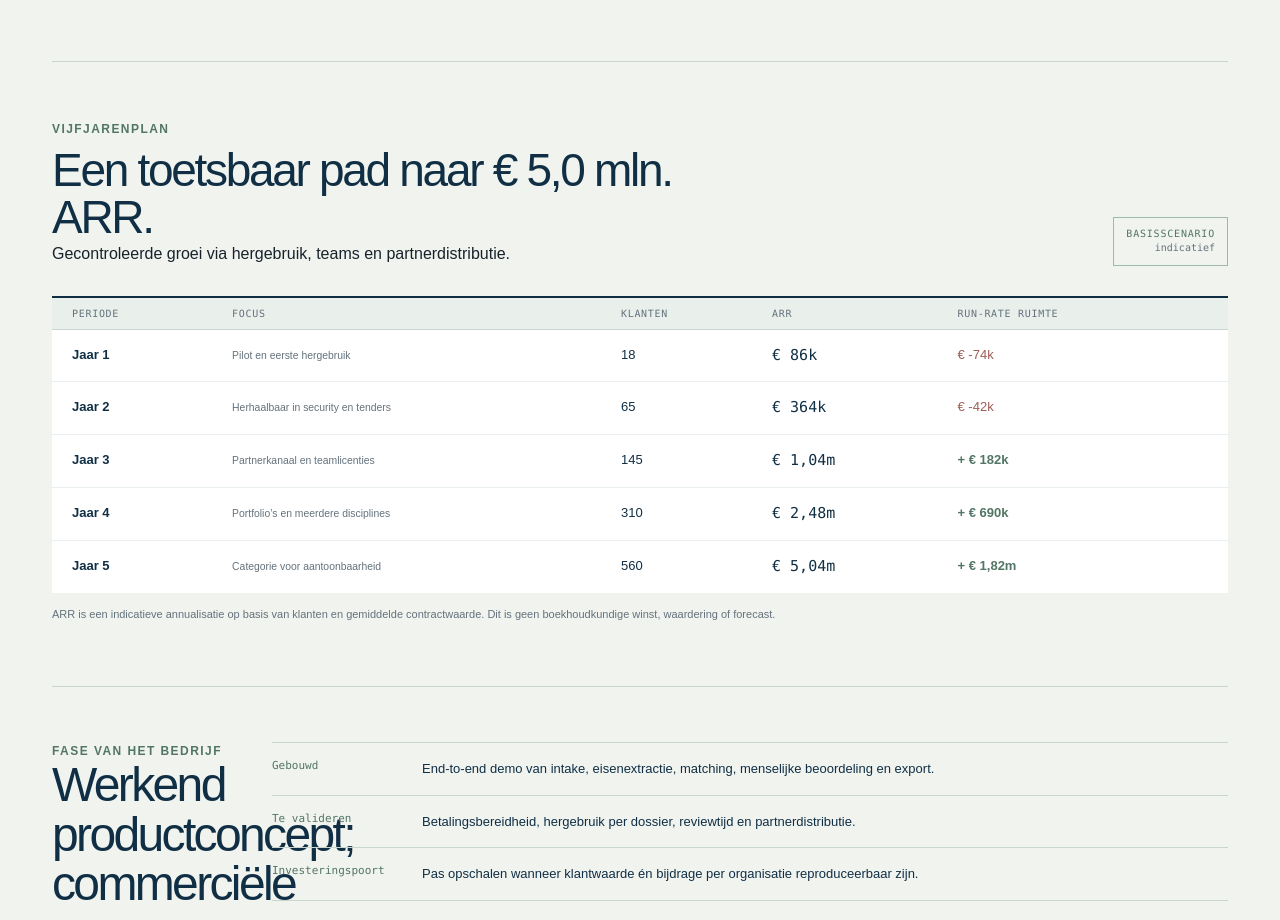
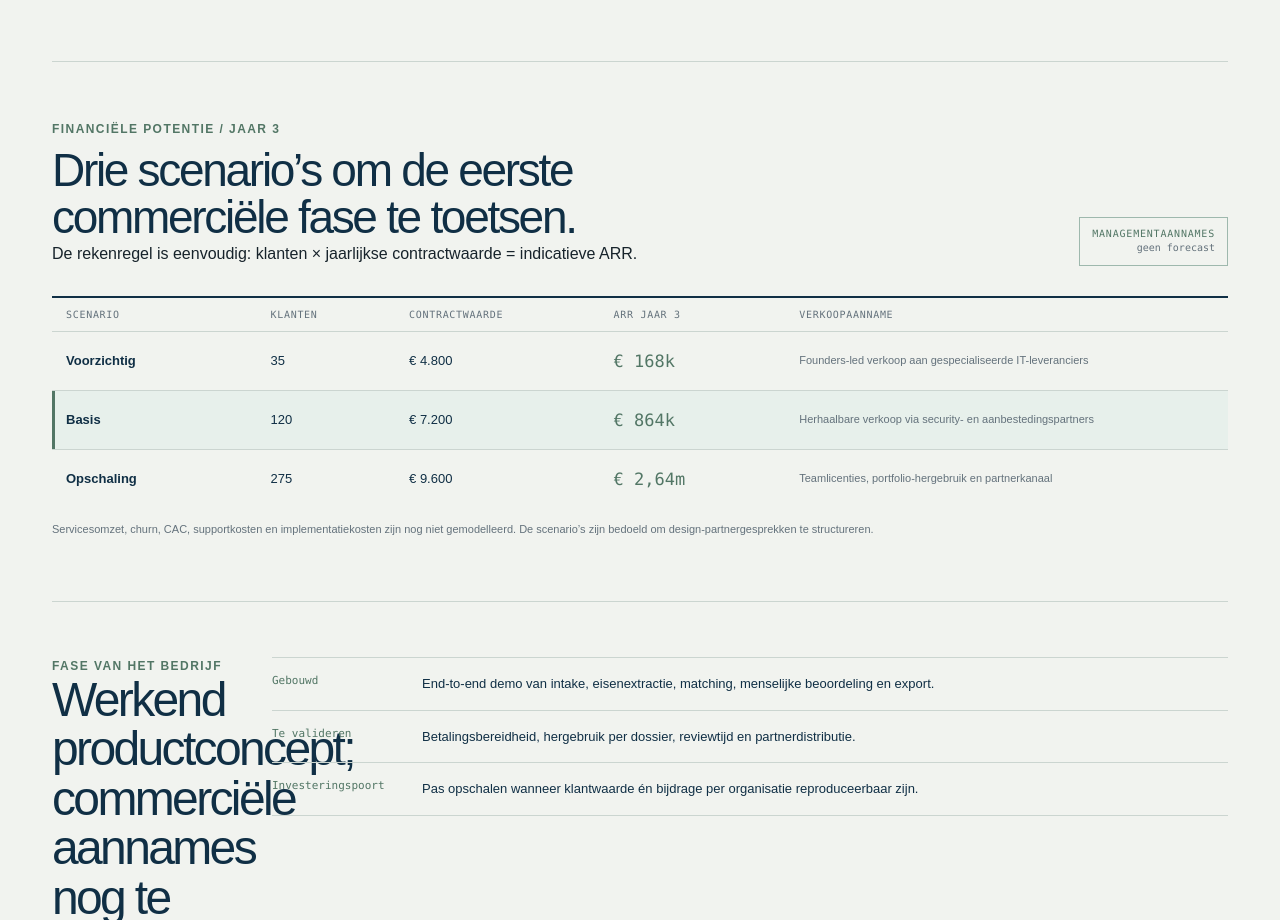
Before and after one commit to oli4vos/Compliance-in-control, a Next.js app: page /investeerders in a window 1280 px wide. Shown: the part 3040-3960 px from the top of the page. Built offline with nearby package versions, Linux system fonts and the light colour scheme.

Commit message:
Refine investor UX and scenarios

```diff
--- a/app/globals.css
+++ b/app/globals.css
@@ -290,6 +290,9 @@ body { background: #f1f3ef; }
 .investor-risks { grid-template-columns:1fr 1fr; gap:64px; }.risk-list { display:grid; grid-template-columns:1fr 1fr; gap:0 26px; border-top:1px solid var(--navy); }.risk-list article { padding:15px 0; border-bottom:1px solid var(--line); }.risk-list b { color:var(--navy); font-size:13px; }.risk-list p { margin-top:6px; color:var(--muted); font-size:11px; line-height:1.48; }
 .assumption-banner { display:flex; gap:16px; align-items:flex-start; margin:0 0 35px; padding:16px 18px; color:var(--navy); background:var(--accent-soft); border-left:3px solid var(--green); }.assumption-banner b,.assumption-banner span { display:block; }.assumption-banner b { min-width:220px; font-size:12px; }.assumption-banner span { color:var(--muted); font-size:11px; line-height:1.5; }.investor-close { display:grid; grid-template-columns:1.2fr .8fr auto; align-items:end; gap:35px; padding:50px 0 15px; border-top:1px solid var(--navy); }.investor-close h2 { max-width:670px; margin-top:10px; color:var(--navy); font-size:clamp(29px,3.8vw,48px); line-height:1.03; letter-spacing:-.055em; }.investor-close > div { padding-left:20px; border-left:1px solid #b8c9c4; }.investor-close > div span,.investor-close > div strong,.investor-close > div small { display:block; }.investor-close > div span { color:var(--green); font:10px var(--font-data); text-transform:uppercase; letter-spacing:.08em; }.investor-close > div strong { margin-top:8px; color:var(--navy); font:19px var(--font-data); }.investor-close > div small { max-width:240px; margin-top:8px; color:var(--muted); font-size:10px; line-height:1.45; }
 @media (max-width:900px) { .investor-page { padding-left:18px; padding-right:18px; }.investor-nav { gap:12px; }.investor-nav-links { display:none; }.investor-hero,.investor-problem-model,.investor-market,.investor-evidence { grid-template-columns:1fr; gap:26px; padding-top:42px; padding-bottom:48px; }.investor-hero h1 { font-size:52px; }.investor-market-path,.metric-ribbon,.investor-milestones,.investor-risks,.investor-close { grid-template-columns:1fr; }.investor-market-path { gap:18px; }.metric-ribbon { grid-template-columns:1fr 1fr; }.metric-ribbon div:nth-child(2) { border-right:0; }.metric-ribbon div:nth-child(3),.metric-ribbon div:nth-child(4) { border-top:1px solid var(--line); }.investor-milestones { gap:36px; }.defensibility { padding-left:0; padding-top:25px; border-left:0; border-top:1px solid #b8c9c4; }.investor-risks { gap:28px; }.investor-close { align-items:start; gap:24px; }.investor-close > div { padding-left:0; padding-top:16px; border-left:0; border-top:1px solid #b8c9c4; }.assumption-banner { display:block; }.assumption-banner span { margin-top:8px; }.risk-list { grid-template-columns:1fr; } }
+
+.scenario-table { margin-top:30px; border-top:2px solid var(--navy); }.scenario-table-head,.scenario-table-row { display:grid; grid-template-columns:1fr .65fr 1fr .9fr 2.2fr; gap:16px; align-items:center; }.scenario-table-head { padding:11px 14px; color:var(--muted); font:10px var(--font-data); letter-spacing:.07em; text-transform:uppercase; }.scenario-table-row { padding:19px 14px; border-top:1px solid var(--line); color:var(--navy); font-size:13px; }.scenario-table-row small { color:var(--muted); font-size:11px; line-height:1.4; }.scenario-table-row b { color:var(--green); font:17px var(--font-data); }.scenario-table-row.is-focus { background:var(--accent-soft); box-shadow:inset 3px 0 var(--accent); }
+@media (max-width:900px) { .scenario-table-head,.scenario-table-row { grid-template-columns:1fr 1fr 1fr; gap:10px; }.scenario-table-head span:nth-child(5),.scenario-table-row small { grid-column:1/-1; }.scenario-table-row { padding:16px 10px; } }
 @media (max-width: 900px) {
   .landing-hero { gap: 42px; }
   .workflow-grid { grid-template-columns: 1fr; }
--- a/app/investeerders/page.tsx
+++ b/app/investeerders/page.tsx
@@ -8,12 +8,10 @@ export const metadata = {
   description: "De investeerderscase van IPC: probleem, bewijslaag, markttoegang, economie en validatieplan.",
 };
 
-const forecast = [
-  ["Jaar 1", "Pilot en eerste hergebruik", "18", "€ 86k", "€ -74k"],
-  ["Jaar 2", "Herhaalbaar in security en tenders", "65", "€ 364k", "€ -42k"],
-  ["Jaar 3", "Partnerkanaal en teamlicenties", "145", "€ 1,04m", "+ € 182k"],
-  ["Jaar 4", "Portfolio’s en meerdere disciplines", "310", "€ 2,48m", "+ € 690k"],
-  ["Jaar 5", "Categorie voor aantoonbaarheid", "560", "€ 5,04m", "+ € 1,82m"],
+const scenarios = [
+  ["Voorzichtig", "35", "€ 4.800", "€ 168k", "Founders-led verkoop aan gespecialiseerde IT-leveranciers"],
+  ["Basis", "120", "€ 7.200", "€ 864k", "Herhaalbare verkoop via security- en aanbestedingspartners"],
+  ["Opschaling", "275", "€ 9.600", "€ 2,64m", "Teamlicenties, portfolio-hergebruik en partnerkanaal"],
 ];
 
 export default function InvesteerdersPage() {
@@ -35,7 +33,7 @@ export default function InvesteerdersPage() {
 
     <section className="investor-economics" id="economie"><div className="section-head"><div><p className="eyebrow">UNIT ECONOMICS / BASISSCENARIO</p><h2>Omzet groeit met hergebruik, niet met een groter documententeam.</h2></div><p className="section-note">Werkhypothese: jaarlijkse workspace-licentie met team- en partneruitbreiding. Servicesomzet en churn zijn nog niet in deze indicatie opgenomen.</p></div><div className="metric-ribbon"><div><small>Gem. contractwaarde jaar 3</small><strong>€ 7.200</strong><span>per organisatie per jaar</span></div><div><small>Brutomarge-hypothese</small><strong>78%</strong><span>software en lokale extractie</span></div><div><small>Terugkerend hergebruik</small><strong>3,4×</strong><span>doel per bewijsstuk</span></div><div><small>Bijdrage per team</small><strong>€ 18k</strong><span>voor vaste kosten</span></div></div></section>
 
-    <section className="investor-forecast"><div className="forecast-head"><div><p className="eyebrow">VIJFJARENPLAN</p><h2>Een toetsbaar pad naar € 5,0 mln. ARR.</h2><p>Gecontroleerde groei via hergebruik, teams en partnerdistributie.</p></div><div className="scenario-stamp">BASISSCENARIO<br /><b>indicatief</b></div></div><div className="forecast-table-wrap"><table className="forecast-table"><thead><tr><th>Periode</th><th>Focus</th><th>Klanten</th><th>ARR</th><th>Run-rate ruimte</th></tr></thead><tbody>{forecast.map(([year, focus, customers, arr, room]) => <tr key={year}><td><strong>{year}</strong></td><td><small>{focus}</small></td><td>{customers}</td><td className="arr-cell"><b>{arr}</b></td><td className={room.startsWith("+") ? "positive" : "negative"}>{room}</td></tr>)}</tbody></table></div><p className="forecast-footnote">ARR is een indicatieve annualisatie op basis van klanten en gemiddelde contractwaarde. Dit is geen boekhoudkundige winst, waardering of forecast.</p></section>
+    <section className="investor-forecast"><div className="forecast-head"><div><p className="eyebrow">FINANCIËLE POTENTIE / JAAR 3</p><h2>Drie scenario’s om de eerste commerciële fase te toetsen.</h2><p>De rekenregel is eenvoudig: klanten × jaarlijkse contractwaarde = indicatieve ARR.</p></div><div className="scenario-stamp">MANAGEMENTAANNAMES<br /><b>geen forecast</b></div></div><div className="scenario-table"><div className="scenario-table-head"><span>Scenario</span><span>Klanten</span><span>Contractwaarde</span><span>ARR jaar 3</span><span>Verkoopaanname</span></div>{scenarios.map(([name, customers, arpa, arr, note]) => <div className={`scenario-table-row ${name === "Basis" ? "is-focus" : ""}`} key={name}><strong>{name}</strong><span>{customers}</span><span>{arpa}</span><b>{arr}</b><small>{note}</small></div>)}</div><p className="forecast-footnote">Servicesomzet, churn, CAC, supportkosten en implementatiekosten zijn nog niet gemodelleerd. De scenario’s zijn bedoeld om design-partnergesprekken te structureren.</p></section>
 
     <section className="investor-evidence" id="bewijsplan"><div><p className="eyebrow">FASE VAN HET BEDRIJF</p><h2>Werkend productconcept; commerciële aannames nog te bewijzen.</h2></div><dl className="evidence-ledger"><div><dt>Gebouwd</dt><dd>End-to-end demo van intake, eisenextractie, matching, menselijke beoordeling en export.</dd></div><div><dt>Te valideren</dt><dd>Betalingsbereidheid, hergebruik per dossier, reviewtijd en partnerdistributie.</dd></div><div><dt>Investeringspoort</dt><dd>Pas opschalen wanneer klantwaarde én bijdrage per organisatie reproduceerbaar zijn.</dd></div></dl></section>
 
--- a/investor.html
+++ b/investor.html
@@ -12,7 +12,7 @@
       <section class="split-section" id="model"><div><p class="eyebrow">HET PROBLEEM</p><h2>De schaarse tijd van security- en aanbestedingsteams verdwijnt in het ordenen van bewijs.</h2><p>Hetzelfde antwoord wordt opnieuw gezocht in policies, audits, model cards en spreadsheets. Daardoor blijven scope en hiaten te lang onduidelijk.</p></div><div class="steps"><div><b>01</b><span>Uitvraag en documenten vastleggen.</span></div><div><b>02</b><span>Concept-eisen en bronfragmenten traceerbaar maken.</span></div><div><b>03</b><span>Bewijs voorstellen met fragment, score en waarschuwingen.</span></div><div><b>04</b><span>De eigenaar laat beoordelen, opvolgen en exporteren.</span></div></div></section>
       <section class="market" id="markt"><div><p class="eyebrow">WAAROM NU / EERSTE MARKT</p><h2>Begin smal waar de vraag terugkomt en de waarde snel zichtbaar is.</h2><p>De eerste wedge is terugkerend bewijswerk bij Nederlandse IT- en AI-leveranciers. Elke nieuwe uitvraag gebruikt dezelfde bewijsbibliotheek, terwijl menselijke eigenaars de kwaliteit bewaken.</p></div><div class="market-path"><article><small>01 / VRAAG</small><b>Leveranciers met terugkerende uitvragen</b><span>Aanbestedingen, securityreviews en AI-vragenlijsten.</span></article><article><small>02 / DISTRIBUTIE</small><b>Security-, privacy- en aanbestedingspartners</b><span>Herhaalde workflows en vertrouwen zonder brede acquisitie.</span></article><article><small>03 / UITBREIDING</small><b>Van dossier naar bewijslaag</b><span>Meer teams, producten en dossiers vergroten hergebruik.</span></article></div></section>
       <section class="economics" id="economie"><div class="section-head"><div><p class="eyebrow">UNIT ECONOMICS / BASISSCENARIO</p><h2>Omzet groeit met hergebruik, niet met een groter documententeam.</h2></div><p>Werkhypothese: jaarlijkse workspace-licentie met team- en partneruitbreiding. Servicesomzet en churn zijn nog niet opgenomen.</p></div><div class="metrics"><div><small>Gem. contractwaarde jaar 3</small><b>€ 7.200</b><span>per organisatie per jaar</span></div><div><small>Brutomarge-hypothese</small><b>78%</b><span>software en lokale extractie</span></div><div><small>Terugkerend hergebruik</small><b>3,4×</b><span>doel per bewijsstuk</span></div><div><small>Bijdrage per team</small><b>€ 18k</b><span>voor vaste kosten</span></div></div></section>
-      <section class="forecast"><div class="section-head"><div><p class="eyebrow">VIJFJARENPLAN</p><h2>Een toetsbaar pad naar € 5,0 mln. ARR.</h2></div><small class="stamp">BASISSCENARIO<br>indicatief</small></div><table><thead><tr><th>Periode</th><th>Focus</th><th>Klanten</th><th>ARR</th><th>Run-rate ruimte</th></tr></thead><tbody><tr><td><b>Jaar 1</b></td><td>Pilot en eerste hergebruik</td><td>18</td><td><b>€ 86k</b></td><td class="negative">€ -74k</td></tr><tr><td><b>Jaar 2</b></td><td>Herhaalbaar in security en tenders</td><td>65</td><td><b>€ 364k</b></td><td class="negative">€ -42k</td></tr><tr><td><b>Jaar 3</b></td><td>Partnerkanaal en teamlicenties</td><td>145</td><td><b>€ 1,04m</b></td><td class="positive">+ € 182k</td></tr><tr><td><b>Jaar 4</b></td><td>Portfolio’s en meerdere disciplines</td><td>310</td><td><b>€ 2,48m</b></td><td class="positive">+ € 690k</td></tr><tr><td><b>Jaar 5</b></td><td>Categorie voor aantoonbaarheid</td><td>560</td><td><b>€ 5,04m</b></td><td class="positive">+ € 1,82m</td></tr></tbody></table><p class="footnote">Dit is een indicatieve annualisatie op basis van klanten en gemiddelde contractwaarde. Geen boekhoudkundige winst, waardering of forecast.</p></section>
+      <section class="forecast"><div class="section-head"><div><p class="eyebrow">FINANCIËLE POTENTIE / JAAR 3</p><h2>Drie scenario’s om de eerste commerciële fase te toetsen.</h2><p>De rekenregel is eenvoudig: klanten × jaarlijkse contractwaarde = indicatieve ARR.</p></div><small class="stamp">MANAGEMENTAANNAMES<br>geen forecast</small></div><div class="scenario-table"><div class="scenario-table-head"><span>Scenario</span><span>Klanten</span><span>Contractwaarde</span><span>ARR jaar 3</span><span>Verkoopaanname</span></div><div class="scenario-table-row"><b>Voorzichtig</b><span>35</span><span>€ 4.800</span><strong>€ 168k</strong><small>Founders-led verkoop aan gespecialiseerde IT-leveranciers</small></div><div class="scenario-table-row is-focus"><b>Basis</b><span>120</span><span>€ 7.200</span><strong>€ 864k</strong><small>Herhaalbare verkoop via security- en aanbestedingspartners</small></div><div class="scenario-table-row"><b>Opschaling</b><span>275</span><span>€ 9.600</span><strong>€ 2,64m</strong><small>Teamlicenties, portfolio-hergebruik en partnerkanaal</small></div></div><p class="footnote">Servicesomzet, churn, CAC, supportkosten en implementatiekosten zijn nog niet gemodelleerd. De scenario’s structureren design-partnergesprekken.</p></section>
       <section class="evidence" id="bewijsplan"><div><p class="eyebrow">FASE VAN HET BEDRIJF</p><h2>Werkend productconcept; commerciële aannames nog te bewijzen.</h2></div><dl><div><dt>Gebouwd</dt><dd>End-to-end demo van intake, eisenextractie, matching, menselijke beoordeling en export.</dd></div><div><dt>Te valideren</dt><dd>Betalingsbereidheid, hergebruik per dossier, reviewtijd en partnerdistributie.</dd></div><div><dt>Investeringspoort</dt><dd>Pas opschalen wanneer klantwaarde én bijdrage reproduceerbaar zijn.</dd></div></dl></section>
       <aside class="assumption"><b>Dit is een pitchmodel, geen voorspelling.</b><span>Alle bedragen, volumes en mijlpalen zijn managementaannames voor discussie en moeten met pilots, interviews en echte conversiedata worden gevalideerd.</span></aside>
       <section class="close"><p class="eyebrow">DE INVESTERINGSTHESE</p><h2>Maak bewijswerk herbruikbaar — en geef teams tijd terug voor de beoordeling die er echt toe doet.</h2><div><span>Indicatieve ronde</span><b>€ 300.000 pre-seed</b><small>Onder voorbehoud van pilotvalidatie en definitieve begroting.</small></div><a class="button" href="../#demo">Bekijk het werkende product →</a></section>
```
Also changed, not shown: investor-pages.css (+2 -1 lines).
